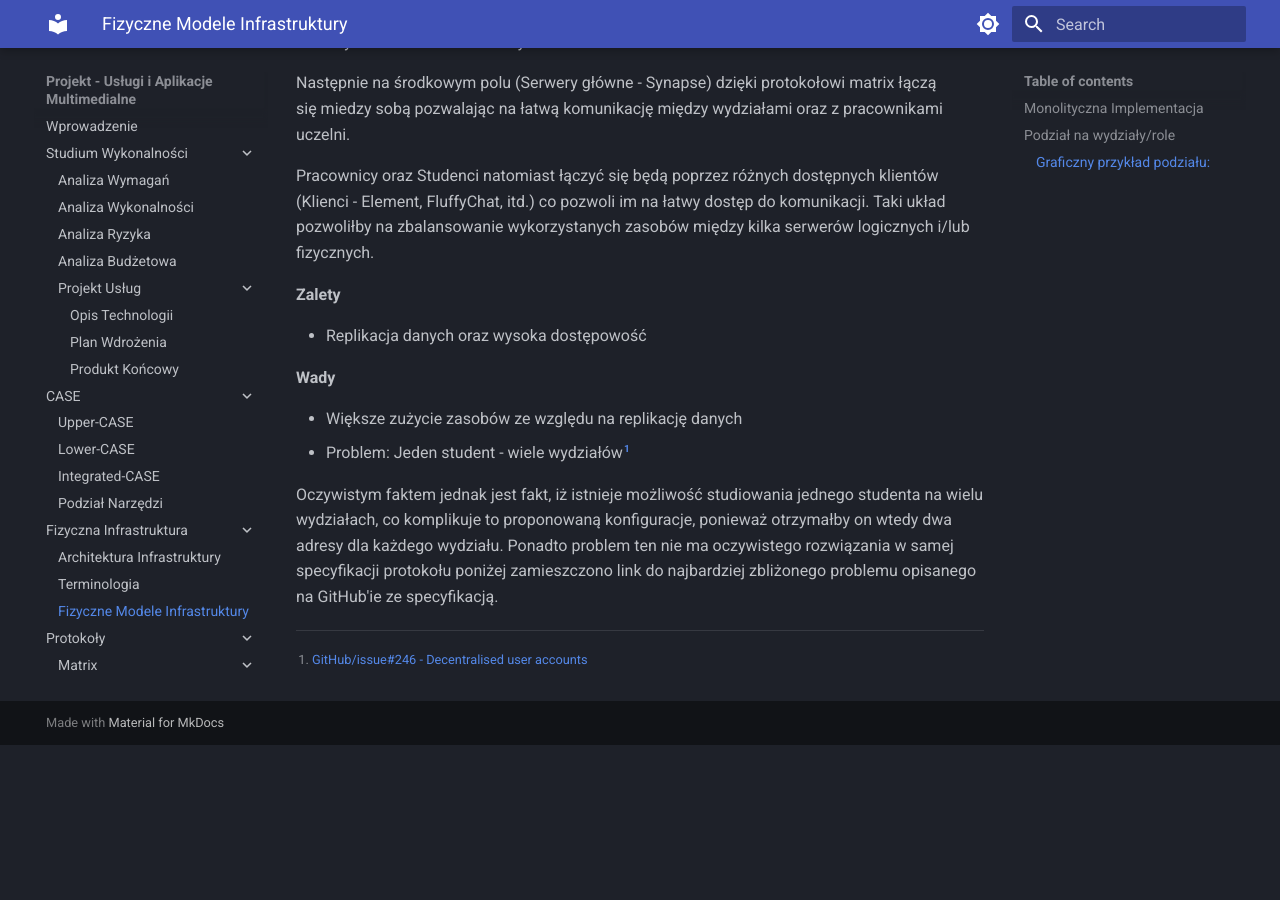
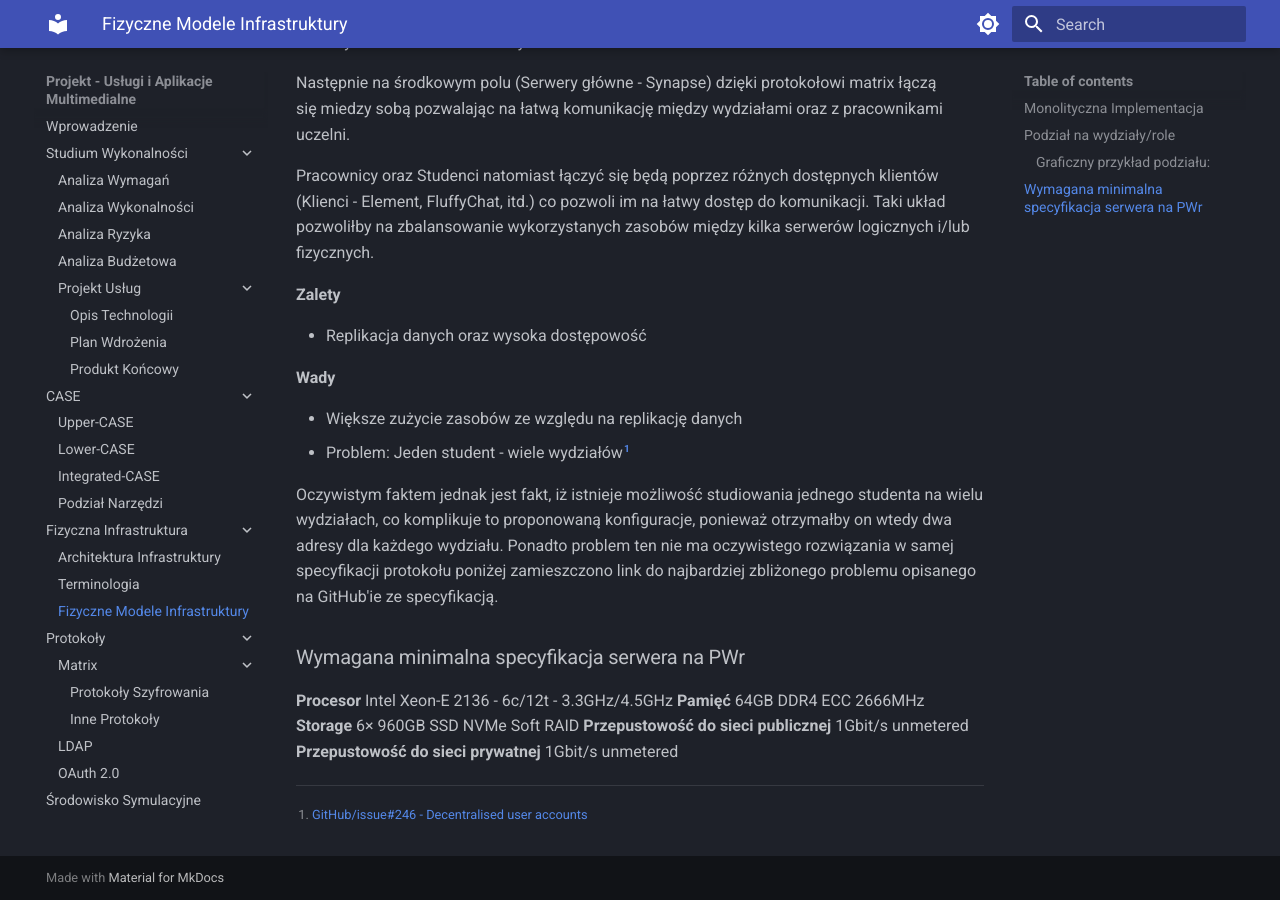
Before and after one commit to chramb/mtx4pwr, an MkDocs documentation site: the page built from docs/fizyczna-infrastruktura/modele-infrastruktury.md, in a window 1280 px wide and 900 px high, scrolled down 1468 px. Built offline with MkDocs 1.6.1 and Material for MkDocs 9.7.7, drawn with Linux system fonts in a browser that asks for light colours; before the commit the page ends 2213 px from its top, so only the background shows below that.

Commit message:
Update modele-infrastruktury.md

```diff
--- a/docs/fizyczna-infrastruktura/modele-infrastruktury.md
+++ b/docs/fizyczna-infrastruktura/modele-infrastruktury.md
@@ -50,3 +50,15 @@ Pracownicy oraz Studenci natomiast łączyć się będą poprzez różnych dost
 Oczywistym faktem jednak jest fakt, iż istnieje możliwość studiowania jednego studenta na wielu wydziałach, co komplikuje to proponowaną konfiguracje, ponieważ otrzymałby on wtedy dwa adresy dla każdego wydziału. Ponadto problem ten nie ma oczywistego rozwiązania w samej specyfikacji protokołu poniżej zamieszczono link do najbardziej zbliżonego problemu opisanego na GitHub'ie ze specyfikacją.
 
 [^1]: [GitHub/issue#246 - Decentralised user accounts](https://github.com/matrix-org/matrix-spec/issues/246)
+
+# Wymagana minimalna specyfikacja serwera na PWr
+**Procesor**
+Intel Xeon-E 2136 - 6c/12t - 3.3GHz/4.5GHz
+**Pamięć**
+64GB DDR4 ECC 2666MHz
+**Storage**
+6× 960GB SSD NVMe Soft RAID
+**Przepustowość do sieci publicznej**
+1Gbit/s unmetered
+**Przepustowość do sieci prywatnej**
+1Gbit/s unmetered
```
